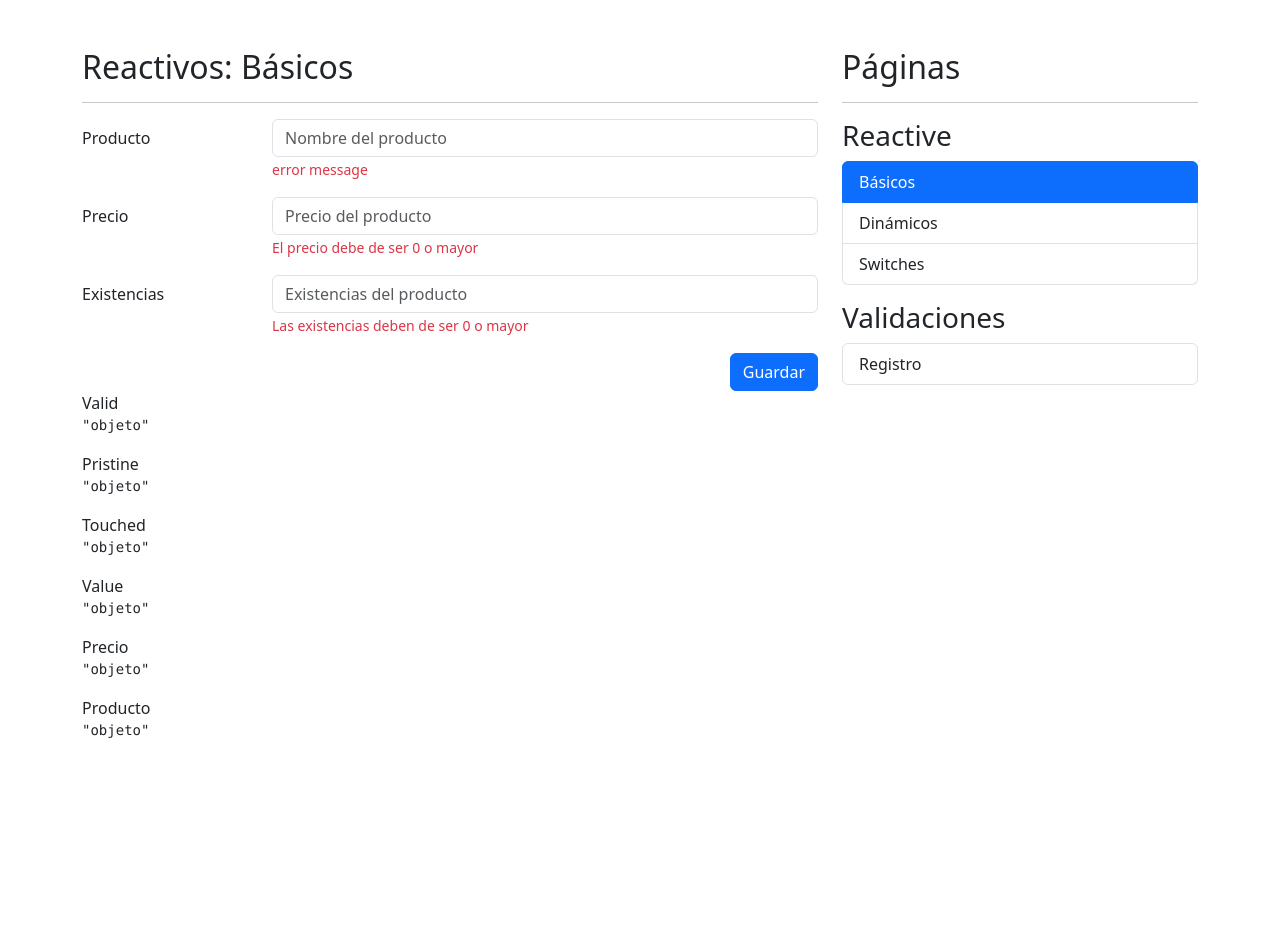
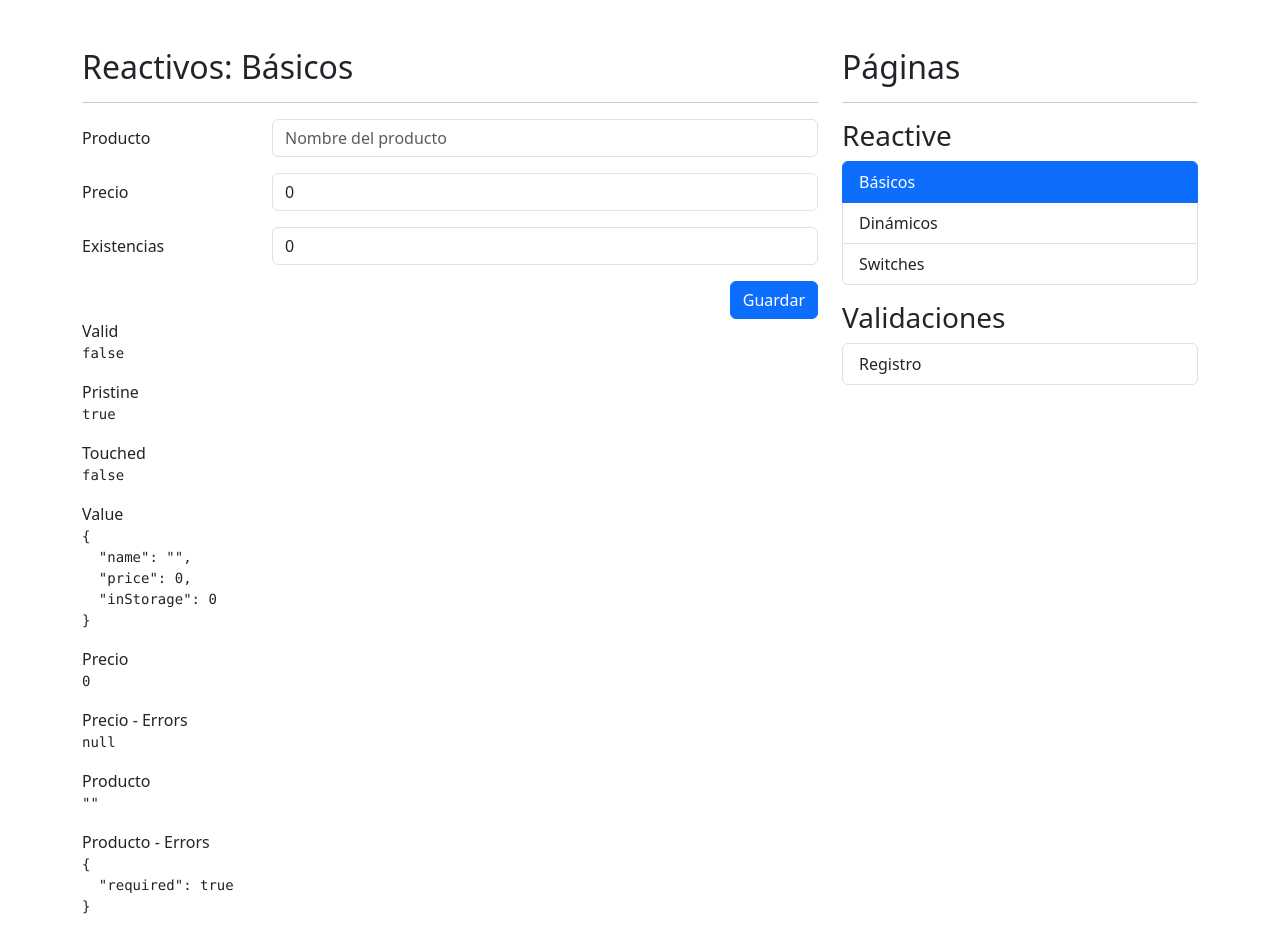
Before and after one commit to danielcarbajal16/FormsApp-Angular, an Angular app: page /reactive/basic in a window 1280 px wide. Before the commit the page ends 800 px from the top, so only its background shows below. Built offline with nearby package versions, Linux system fonts and the light colour scheme.

Commit message:
Validations to show error messages

```diff
--- a/src/app/reactive/pages/basic-page/basic-page.component.html
+++ b/src/app/reactive/pages/basic-page/basic-page.component.html
@@ -3,13 +3,13 @@
 
 <div class="row">
     <div class="col">
-        <form autocomplete="off">
+        <form [formGroup]="myForm" autocomplete="off" (ngSubmit)="onSave()">
             <!-- Campo de producto -->
             <div class="mb-3 row">
                 <label class="col-sm-3 col-form-label">Producto</label>
                 <div class="col-sm-9">
-                    <input type="text" class="form-control" placeholder="Nombre del producto">
-                    <span class="form-text text-danger"><!-- Debe de ser de 3 letras -->error message</span>
+                    <input type="text" class="form-control" placeholder="Nombre del producto" formControlName="name">
+                    <span *ngIf="isInvalidField('name')" class="form-text text-danger">{{ getFieldError('name') }}</span>
                 </div>
             </div>
 
@@ -17,8 +17,8 @@
             <div class="mb-3 row">
                 <label class="col-sm-3 col-form-label">Precio</label>
                 <div class="col-sm-9">
-                    <input type="number" class="form-control" placeholder="Precio del producto">
-                    <span class="form-text text-danger">El precio debe de ser 0 o mayor</span>
+                    <input type="number" class="form-control" placeholder="Precio del producto" formControlName="price">
+                    <span *ngIf="isInvalidField('price')" class="form-text text-danger">El precio debe de ser 0 o mayor</span>
                 </div>
             </div>
 
@@ -26,8 +26,8 @@
             <div class="mb-3 row">
                 <label class="col-sm-3 col-form-label">Existencias</label>
                 <div class="col-sm-9">
-                    <input type="number" class="form-control" placeholder="Existencias del producto">
-                    <span class="form-text text-danger">Las existencias deben de ser 0 o mayor</span>
+                    <input type="number" class="form-control" placeholder="Existencias del producto" formControlName="inStorage">
+                    <span *ngIf="isInvalidField('inStorage')" class="form-text text-danger">Las existencias deben de ser 0 o mayor</span>
                 </div>
             </div>
 
@@ -42,23 +42,28 @@
 
 <div class="row">
     <div class="col">
-
         <span>Valid</span>
-        <pre>{{ 'objeto' | json }}</pre>
+        <pre>{{ myForm.valid | json }}</pre>
 
         <span>Pristine</span>
-        <pre>{{ 'objeto' | json }}</pre>
+        <pre>{{ myForm.pristine | json }}</pre>
 
         <span>Touched</span>
-        <pre>{{ 'objeto' | json }}</pre>
+        <pre>{{ myForm.touched | json }}</pre>
 
         <span>Value</span>
-        <pre>{{ 'objeto' | json }}</pre>
+        <pre>{{ myForm.value | json }}</pre>
 
         <span>Precio</span>
-        <pre>{{ 'objeto' | json }}</pre>
+        <pre>{{ myForm.controls['price'].value | json }}</pre>
+
+        <span>Precio - Errors</span>
+        <pre>{{ myForm.controls['price'].errors | json }}</pre>
 
         <span>Producto</span>
-        <pre>{{ 'objeto' | json }}</pre>
+        <pre>{{ myForm.controls['name'].value | json }}</pre>
+
+        <span>Producto - Errors</span>
+        <pre>{{ myForm.controls['name'].errors | json }}</pre>
     </div>
 </div>
--- a/src/app/reactive/pages/basic-page/basic-page.component.ts
+++ b/src/app/reactive/pages/basic-page/basic-page.component.ts
@@ -1,4 +1,5 @@
 import { Component } from '@angular/core';
+import { FormControl, FormGroup, Validators } from '@angular/forms';
 
 @Component({
   templateUrl: './basic-page.component.html',
@@ -6,5 +7,39 @@ import { Component } from '@angular/core';
   ]
 })
 export class BasicPageComponent {
+  public myForm: FormGroup = new FormGroup({
+    name: new FormControl('', [Validators.required, Validators.minLength(3)]),
+    price: new FormControl(0, [Validators.required, Validators.min(0)]),
+    inStorage: new FormControl(0, [Validators.required, Validators.min(0)])
+  });
 
+  onSave(): void {
+    if (this.myForm.invalid) {
+      this.myForm.markAllAsTouched();
+      return;
+    }
+
+    console.log(this.myForm.value);
+    this.myForm.reset({ price: 0, inStorage: 0 });
+  }
+
+  isInvalidField(field: string): boolean | null {
+    return this.myForm.controls[field].errors && this.myForm.controls[field].touched;
+  }
+
+  getFieldError(field: string): string | null {
+    if (!this.myForm.controls[field]) {
+      return null;
+    }
+
+    const errors = this.myForm.controls[field].errors || {};
+    for (const key of Object.keys(errors)) {
+      switch(key) {
+        case 'required': return 'Este campo es requerido';
+        case 'minlength': return `Este campo requiere un mínimo de ${errors['minlength'].requiredLength} caracteres`;
+      }
+    }
+
+    return null;
+  }
 }
--- a/src/app/reactive/reactive.module.ts
+++ b/src/app/reactive/reactive.module.ts
@@ -1,9 +1,10 @@
 import { NgModule } from '@angular/core';
 import { CommonModule } from '@angular/common';
+import { ReactiveFormsModule } from '@angular/forms';
 
-import { ReactiveRoutingModule } from './reactive-routing.module';
 import { BasicPageComponent } from './pages/basic-page/basic-page.component';
 import { DynamicPageComponent } from './pages/dynamic-page/dynamic-page.component';
+import { ReactiveRoutingModule } from './reactive-routing.module';
 import { SwitchesPageComponent } from './pages/switches-page/switches-page.component';
 
 
@@ -15,6 +16,7 @@ import { SwitchesPageComponent } from './pages/switches-page/switches-page.compo
   ],
   imports: [
     CommonModule,
+    ReactiveFormsModule,
     ReactiveRoutingModule
   ]
 })
```
